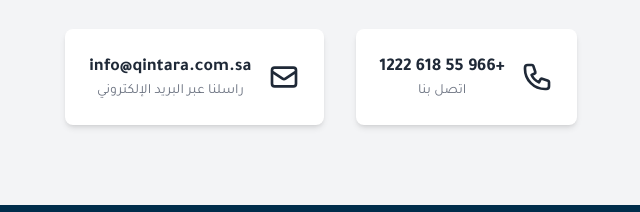
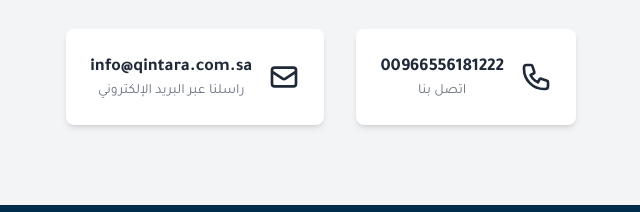
Before and after one commit to Alhitar/qintara-site, a plain HTML site: page index.html in a window 1280 px wide. Shown: the part 1295-1507 px from the top of the page, 319-959 px from the left. Drawn offline with nearby package versions, Linux system fonts and the light colour scheme.

Commit message:
Update index.html

```diff
--- a/index.html
+++ b/index.html
@@ -159,7 +159,7 @@
                     <a href="tel:+966556181222" class="bg-white rounded-lg shadow-md p-6 flex items-center space-x-4 space-x-reverse w-full md:w-auto hover:bg-brand-gold hover:text-white group transition-colors duration-300">
                         <svg xmlns="http://www.w3.org/2000/svg" class="h-8 w-8 text-brand-gold group-hover:text-white transition-colors duration-300" fill="none" viewBox="0 0 24 24" stroke="currentColor"><path stroke-linecap="round" stroke-linejoin="round" stroke-width="2" d="M3 5a2 2 0 012-2h3.28a1 1 0 01.948.684l1.498 4.493a1 1 0 01-.502 1.21l-2.257 1.13a11.042 11.042 0 005.516 5.516l1.13-2.257a1 1 0 011.21-.502l4.493 1.498a1 1 0 01.684.949V19a2 2 0 01-2 2h-1C9.716 21 3 14.284 3 6V5z"/></svg>
                         <div>
-                            <p class="font-bold text-lg ltr-text">+966 55 618 1222</p>
+                            <p class="font-bold text-lg ltr-text">00966556181222</p>
                             <p class="text-sm text-gray-500 group-hover:text-gray-100 transition-colors duration-300">اتصل بنا</p>
                         </div>
                     </a>
```
